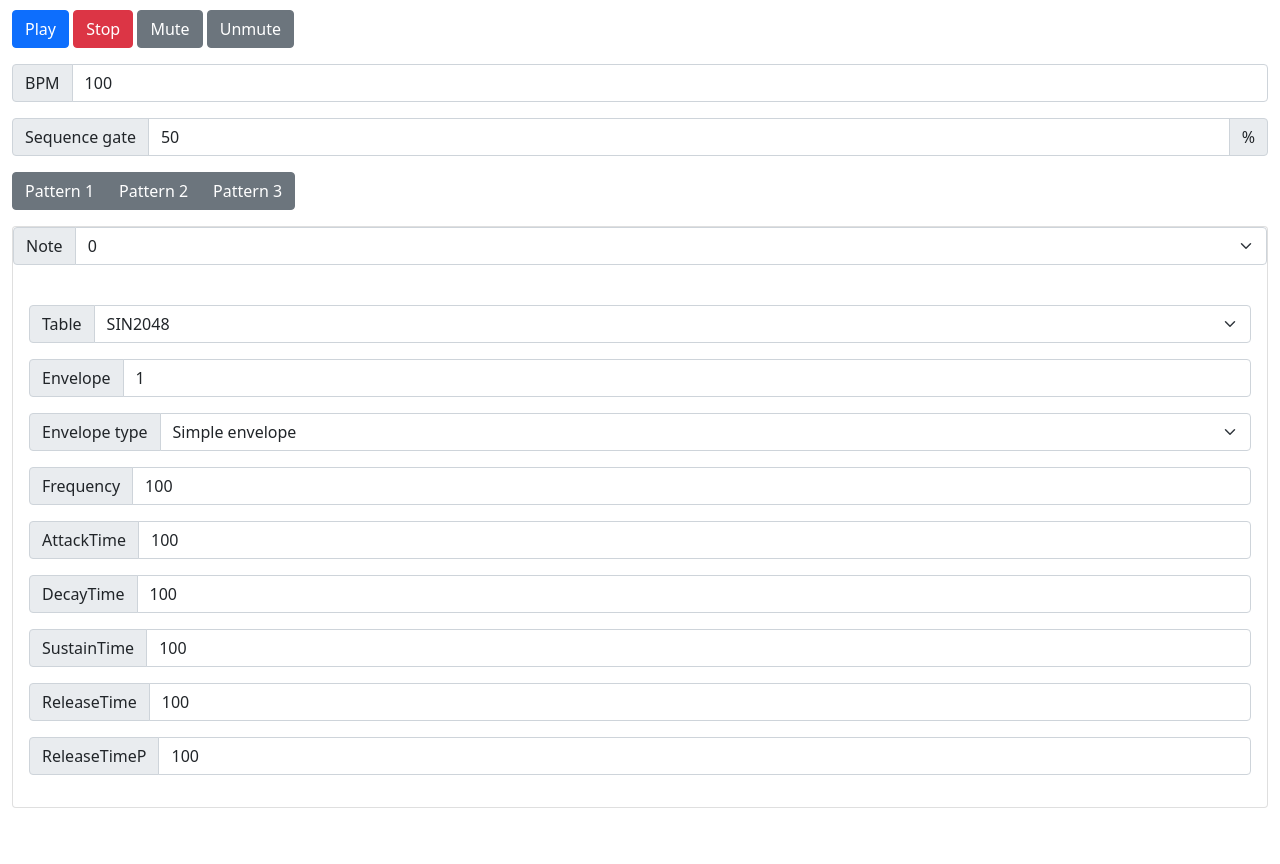
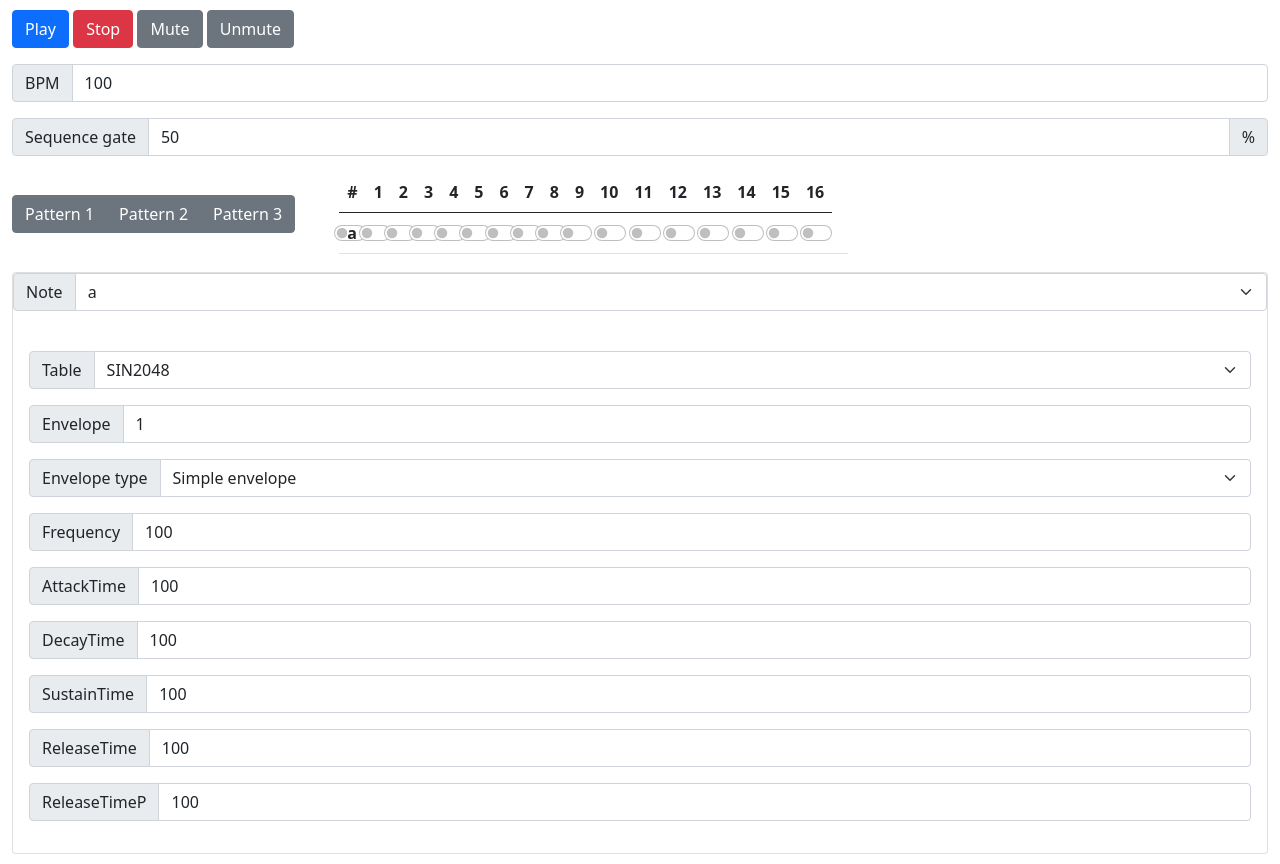
Before and after one commit to apiel/sequencer, a plain HTML site: page sequencer_08_wifi/index.html in a window 1280 px wide. Before the commit the page ends 818 px from the top, so only its background shows below. Drawn offline with nearby package versions, Linux system fonts and the light colour scheme.

Commit message:
refactoring

```diff
--- a/sequencer_08_wifi/index.html
+++ b/sequencer_08_wifi/index.html
@@ -31,17 +31,64 @@
             <button type="button" class="btn btn-secondary base-ctrl" data-key="4" data-val="2">Pattern 2</button>
             <button type="button" class="btn btn-secondary base-ctrl" data-key="4" data-val="3">Pattern 3</button>
         </div>
+        <div class="btn-group mb-3" role="group">
+            <table class="table form-check form-switch">
+                <thead>
+                    <tr>
+                        <th scope="col">#</th>
+                        <th scope="col">1</th>
+                        <th scope="col">2</th>
+                        <th scope="col">3</th>
+                        <th scope="col">4</th>
+                        <th scope="col">5</th>
+                        <th scope="col">6</th>
+                        <th scope="col">7</th>
+                        <th scope="col">8</th>
+                        <th scope="col">9</th>
+                        <th scope="col">10</th>
+                        <th scope="col">11</th>
+                        <th scope="col">12</th>
+                        <th scope="col">13</th>
+                        <th scope="col">14</th>
+                        <th scope="col">15</th>
+                        <th scope="col">16</th>
+                    </tr>
+                </thead>
+                <tbody>
+                    <tr>
+                        <th scope="row">a</th>
+                        <td><input data-note="a" data-step="a" class="form-check-input" type="checkbox" /></td>
+                        <td><input data-note="a" data-step="b" class="form-check-input" type="checkbox" /></td>
+                        <td><input data-note="a" data-step="c" class="form-check-input" type="checkbox" /></td>
+                        <td><input data-note="a" data-step="d" class="form-check-input" type="checkbox" /></td>
+                        <td><input data-note="a" data-step="e" class="form-check-input" type="checkbox" /></td>
+                        <td><input data-note="a" data-step="f" class="form-check-input" type="checkbox" /></td>
+                        <td><input data-note="a" data-step="g" class="form-check-input" type="checkbox" /></td>
+                        <td><input data-note="a" data-step="h" class="form-check-input" type="checkbox" /></td>
+                        <td><input data-note="a" data-step="i" class="form-check-input" type="checkbox" /></td>
+                        <td><input data-note="a" data-step="j" class="form-check-input" type="checkbox" /></td>
+                        <td><input data-note="a" data-step="k" class="form-check-input" type="checkbox" /></td>
+                        <td><input data-note="a" data-step="l" class="form-check-input" type="checkbox" /></td>
+                        <td><input data-note="a" data-step="m" class="form-check-input" type="checkbox" /></td>
+                        <td><input data-note="a" data-step="n" class="form-check-input" type="checkbox" /></td>
+                        <td><input data-note="a" data-step="o" class="form-check-input" type="checkbox" /></td>
+                        <td><input data-note="a" data-step="p" class="form-check-input" type="checkbox" /></td>
+                        <td><input data-note="a" data-step="q" class="form-check-input" type="checkbox" /></td>
+                    </tr>
+                </tbody>
+            </table>
+        </div>
         <div class="card">
             <div class="card-title">
                 <div class="input-group mb-3">
                     <label class="input-group-text" for="note">Note</label>
                     <select class="form-select" id="note">
-                        <option value="0">0</option>
-                        <option value="1">1</option>
-                        <option value="2">2</option>
-                        <option value="3">3</option>
-                        <option value="4">4</option>
-                        <option value="5">5</option>
+                        <option value="a">a</option>
+                        <option value="b">b</option>
+                        <option value="c">c</option>
+                        <option value="d">d</option>
+                        <option value="e">e</option>
+                        <option value="f">f</option>
                     </select>
                 </div>
             </div>
--- a/sequencer_08_wifi/index.js
+++ b/sequencer_08_wifi/index.js
@@ -38,8 +38,8 @@ Array.prototype.slice
     .map(el => {
         el.onchange = () => {
             const { option } = el.dataset;
-            const key = document.getElementById('note').value;
-            wsSendVal('$', key, el.value, option);
+            const note = document.getElementById('note').value;
+            wsSendVal('$', option, el.value, note);
         }
     });
 
@@ -48,7 +48,7 @@ Array.prototype.slice
     .map(el => {
         el.onchange = () => {
             const { option } = el.dataset;
-            const key = document.getElementById('note').value;
-            wsSendVal('$', key, el.value, option);
+            const note = document.getElementById('note').value;
+            wsSendVal('$', option, el.value, note);
         }
     });
```
Also changed, not shown: 6 other files.
